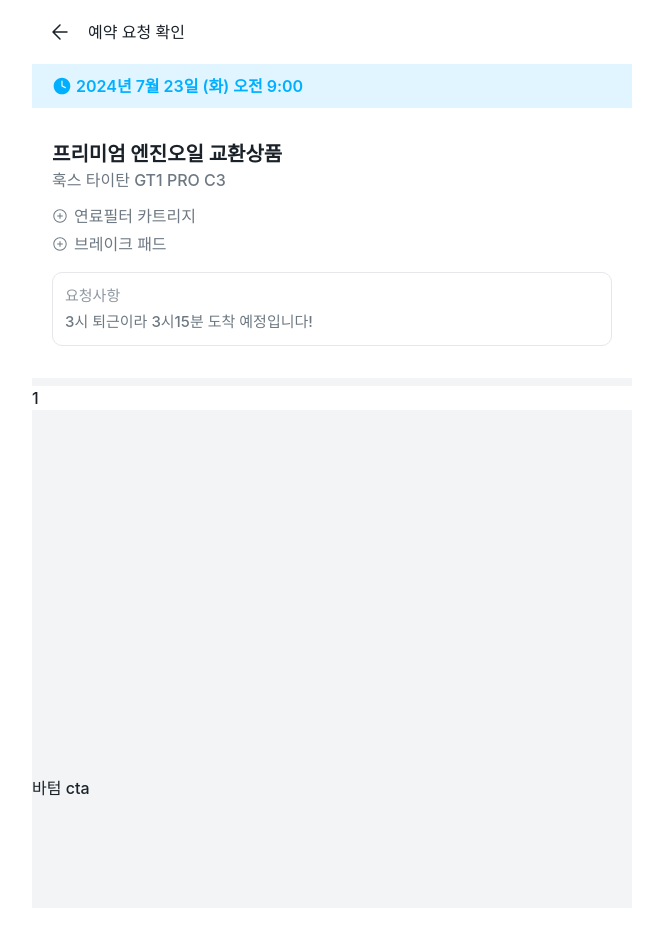
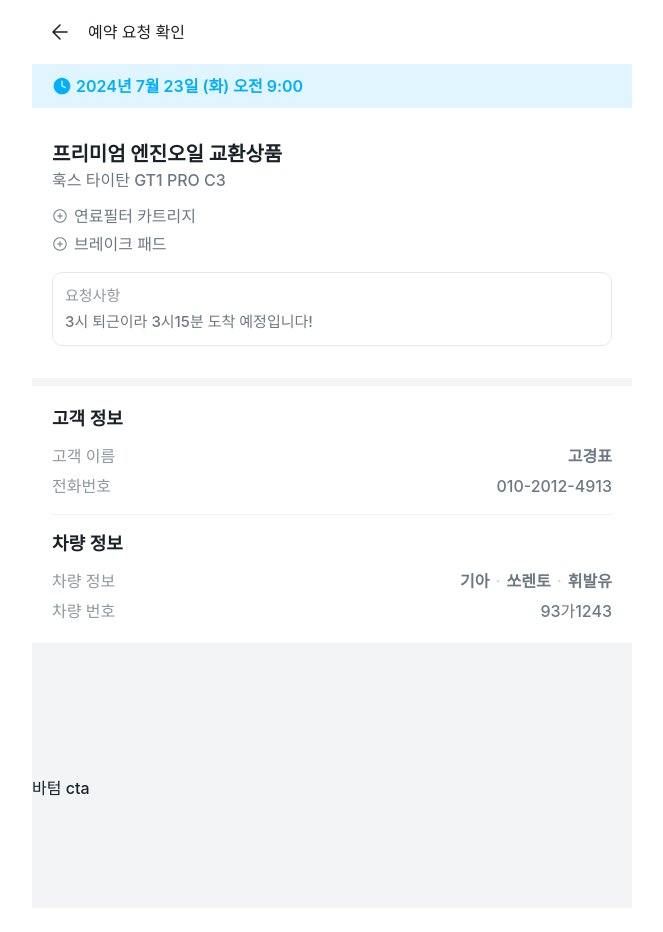
Before and after one commit to hec8897/macarong-fe, a Next.js app: page /reservation/1 in a window 1280 px wide. Shown: the whole page, without its empty margins (308-971 px from the left). Built offline with nearby package versions, Linux system fonts and the light colour scheme; a web font is replaced by a local one.

Commit message:
feat: implement CarInfo and CustomerInfo components in ReservationRequest, update styles for divider

```diff
--- a/src/components/pages/ReservationList/ReserVationGroup/GroupItem/index.tsx
+++ b/src/components/pages/ReservationList/ReserVationGroup/GroupItem/index.tsx
@@ -18,7 +18,7 @@ const GroupItem: React.FC = () => {
           </Flex>
         </Flex>
       </Flex>
-      <div className="my-[18px] h-[1px] bg-primary opacity-[6%] w-full"></div>
+      <div className="my-[18px] divider"></div>
       <div>
         <Flex justify="between" align="center" className="mb-2">
           <h3 className="text-title-1-semibold">올 뉴 쏘렌토</h3>
--- /dev/null
+++ b/src/components/pages/ReservationRequest/CarInfo.tsx
@@ -0,0 +1,35 @@
+import React from 'react';
+import { Flex } from '@/components/atoms';
+
+const carInfo = ['기아', '쏘렌토', '휘발유'];
+
+const CarInfo: React.FC = () => {
+  return (
+    <div>
+      <h3 className="text-heading-4-semibold mb-3">차량 정보</h3>
+      <Flex direction="col" gap={6}>
+        <Flex className="w-full" justify="between" align="center">
+          <p className="text-title-1-medium text-tertiary">차량 정보</p>
+          <Flex as="p" gap={6} className="text-title-1-semibold text-secondary">
+            {carInfo.map((info, idx) =>
+              idx < carInfo.length - 1 ? (
+                <React.Fragment key={info}>
+                  {info}
+                  <span className="text-disabled"> · </span>
+                </React.Fragment>
+              ) : (
+                info
+              )
+            )}
+          </Flex>
+        </Flex>
+        <Flex className="w-full" justify="between" align="center">
+          <p className="text-title-1-medium text-tertiary">차량 번호</p>
+          <p className="text-title-1-medium text-secondary">93가1243</p>
+        </Flex>
+      </Flex>
+    </div>
+  );
+};
+
+export default CarInfo;
--- /dev/null
+++ b/src/components/pages/ReservationRequest/CustomerInfo.tsx
@@ -0,0 +1,22 @@
+import React from 'react';
+import { Flex } from '@/components/atoms';
+
+const CustomerInfo: React.FC = () => {
+  return (
+    <div>
+      <h3 className="text-heading-4-semibold mb-3">고객 정보</h3>
+      <Flex direction="col" gap={6}>
+        <Flex className="w-full" justify="between" align="center">
+          <p className="text-title-1-medium text-tertiary">고객 이름</p>
+          <p className="text-title-1-semibold text-secondary">고경표</p>
+        </Flex>
+        <Flex className="w-full" justify="between" align="center">
+          <p className="text-title-1-medium text-tertiary">전화번호</p>
+          <p className="text-title-1-medium text-secondary">010-2012-4913</p>
+        </Flex>
+      </Flex>
+    </div>
+  );
+};
+
+export default CustomerInfo;
--- a/src/components/pages/ReservationRequest/ReservationRequest.tsx
+++ b/src/components/pages/ReservationRequest/ReservationRequest.tsx
@@ -1,9 +1,13 @@
 import React from 'react';
 
+import { Flex } from '@/components/atoms';
+
 import Header from './Header';
+import ProductInfo from './ProductInfo';
+import CustomerInfo from './CustomerInfo';
+import CarInfo from './CarInfo';
+
 import type { ReservationRequestProps } from './ReservationRequest.types';
-import ProductInfo from './ProductInfo';
-import { Flex } from '@/components/atoms';
 
 export const ReservationRequest: React.FC<ReservationRequestProps> = ({ reservationId }) => {
   return (
@@ -14,7 +18,11 @@ export const ReservationRequest: React.FC<ReservationRequestProps> = ({ reservat
           <div className="w-full">
             <ProductInfo />
           </div>
-          <div className="bg-white w-full">1</div>
+          <div className="bg-white w-full p-5">
+            <CustomerInfo />
+            <div className="my-4 divider"></div>
+            <CarInfo />
+          </div>
         </Flex>
       </div>
       <div className="sticky bottom-0">바텀 cta</div>
--- a/src/styles/globals.scss
+++ b/src/styles/globals.scss
@@ -7,3 +7,9 @@
     @apply text-primary font-sans font-medium;
   }
 }
+
+@layer components {
+  .divider {
+    @apply h-[1px] bg-primary opacity-[6%] w-full;
+  }
+}
--- a/src/styles/typography.js
+++ b/src/styles/typography.js
@@ -72,6 +72,7 @@ const fontSize = {
   ...createFontVariants('heading-1', '28px', '36px', '-0.02em', allWeights),
   ...createFontVariants('heading-2', '24px', '32px', '-0.01em', allWeights),
   ...createFontVariants('heading-3', '20px', '28px', '0em', allWeights),
+  ...createFontVariants('heading-4', '18px', '26px', '0em', allWeights),
 
   // ============================================
   // Title
--- a/tailwind.config.js
+++ b/tailwind.config.js
@@ -16,6 +16,7 @@ module.exports = {
         tertiary: '#8E98A0',
         accent: '#00AFFF',
         divider: '#E6E8EB',
+        disabled: '#CFD5D9',
         field: {
           border_default: '#F2F4F6',
         },
```
